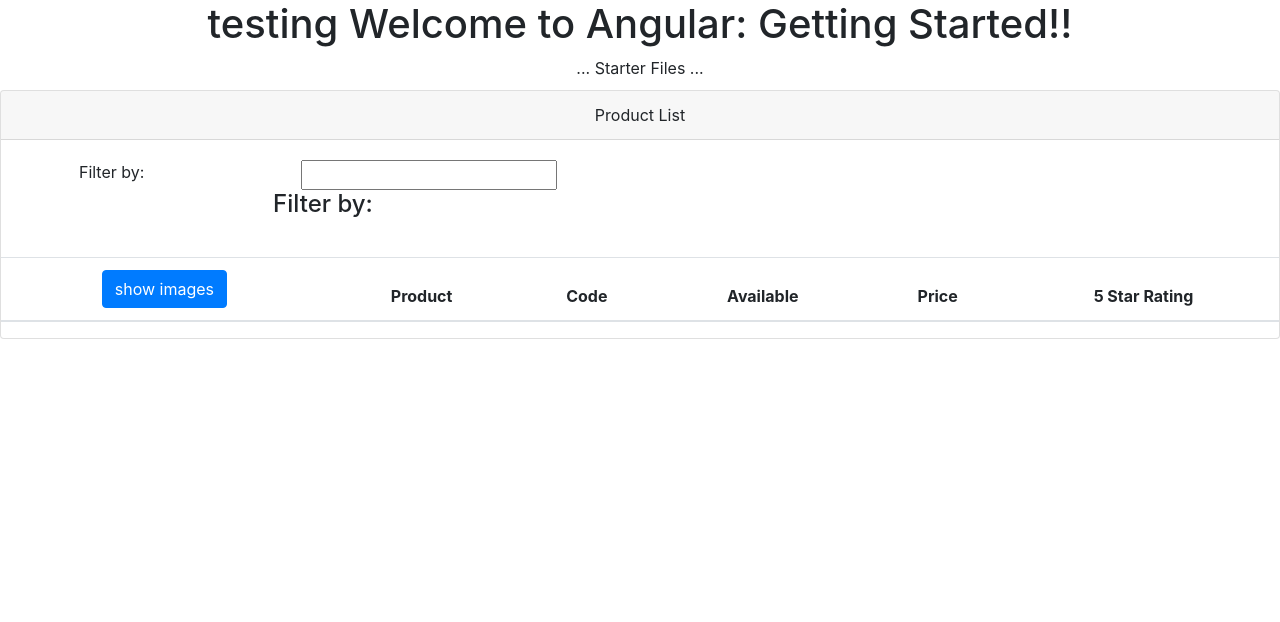
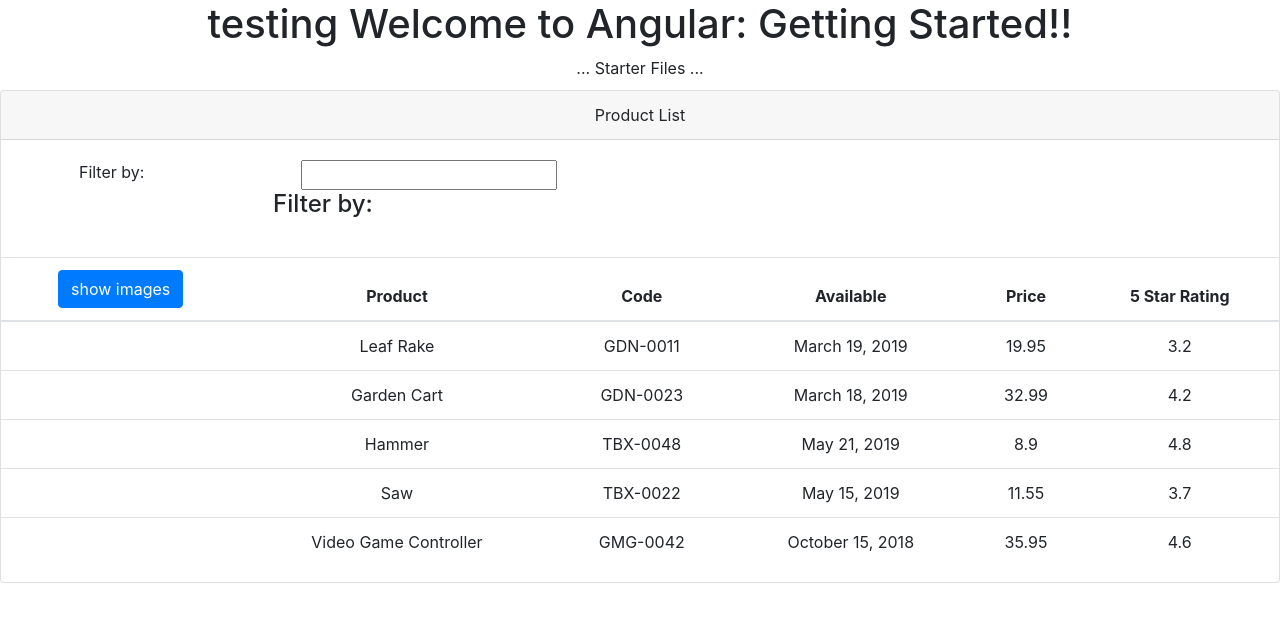
Before and after one commit to pcastellanos/AngularTraining, an Angular app in the folder Angular-GettingStarted/APM/: page / in a window 1280 px wide. Shown: the top 622 px of the page. Built offline with nearby package versions, Linux system fonts and the light colour scheme.

Commit message:
show products list

```diff
--- a/Angular-GettingStarted/APM/src/app/products/product-list.component.html
+++ b/Angular-GettingStarted/APM/src/app/products/product-list.component.html
@@ -1,6 +1,6 @@
 <div class="card">
     <div class="card-header">
-        Product List
+        {{pageTitle}}
     </div>
     <div class="card-body">
         <div class="row">
@@ -17,7 +17,7 @@
     </div>
 
     <div class="table-responsive">
-        <table class="table">
+        <table class="table" *ngIf = 'products && products.length>0'>
             <thead>
                 <tr>
                     <th>
@@ -31,7 +31,14 @@
                 </tr>
             </thead>
             <tbody>
-
+                <tr *ngFor='let product of products'>
+                    <td></td>
+                    <td>{{ product.productName }}</td>
+                    <td>{{ product.productCode }}</td>
+                    <td>{{ product.releaseDate }}</td>
+                    <td>{{ product.price }}</td>
+                    <td>{{ product.starRating }}</td>
+                </tr>
             </tbody>
         </table>
 
--- a/Angular-GettingStarted/APM/src/app/products/product-list.component.ts
+++ b/Angular-GettingStarted/APM/src/app/products/product-list.component.ts
@@ -5,5 +5,58 @@
     templateUrl: './product-list.component.html'
 })
 export class ProductListComponent{
+    pageTitle: string = 'Product List';
+    products: any[] = [
+        {
+          "productId": 1,
+          "productName": "Leaf Rake",
+          "productCode": "GDN-0011",
+          "releaseDate": "March 19, 2019",
+          "description": "Leaf rake with 48-inch wooden handle.",
+          "price": 19.95,
+          "starRating": 3.2,
+          "imageUrl": "assets/images/leaf_rake.png"
+        },
+        {
+          "productId": 2,
+          "productName": "Garden Cart",
+          "productCode": "GDN-0023",
+          "releaseDate": "March 18, 2019",
+          "description": "15 gallon capacity rolling garden cart",
+          "price": 32.99,
+          "starRating": 4.2,
+          "imageUrl": "assets/images/garden_cart.png"
+        },
+        {
+          "productId": 5,
+          "productName": "Hammer",
+          "productCode": "TBX-0048",
+          "releaseDate": "May 21, 2019",
+          "description": "Curved claw steel hammer",
+          "price": 8.9,
+          "starRating": 4.8,
+          "imageUrl": "assets/images/hammer.png"
+        },
+        {
+          "productId": 8,
+          "productName": "Saw",
+          "productCode": "TBX-0022",
+          "releaseDate": "May 15, 2019",
+          "description": "15-inch steel blade hand saw",
+          "price": 11.55,
+          "starRating": 3.7,
+          "imageUrl": "assets/images/saw.png"
+        },
+        {
+          "productId": 10,
+          "productName": "Video Game Controller",
+          "productCode": "GMG-0042",
+          "releaseDate": "October 15, 2018",
+          "description": "Standard two-button video game controller",
+          "price": 35.95,
+          "starRating": 4.6,
+          "imageUrl": "assets/images/xbox-controller.png"
+        }
+      ];
 
 }
```
